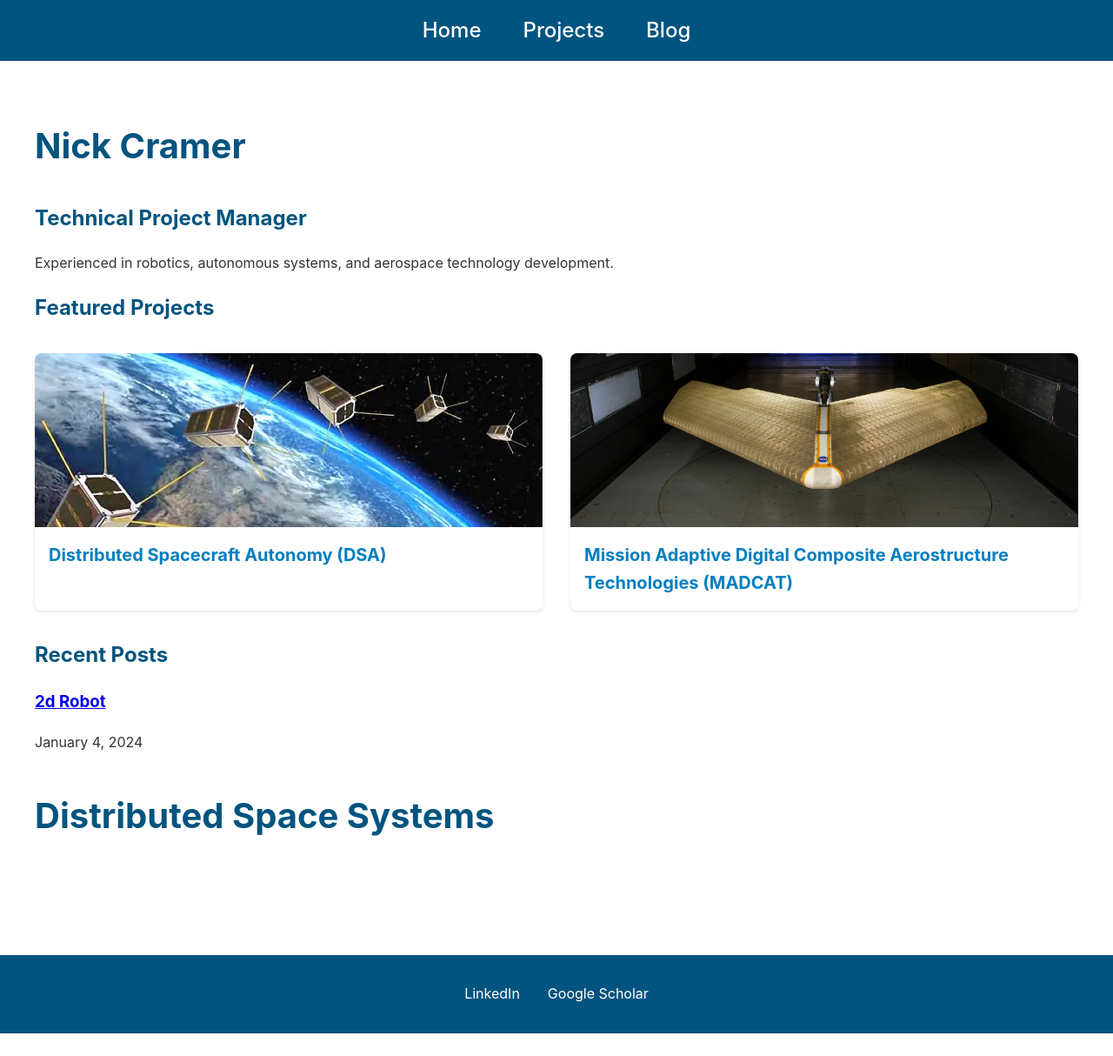
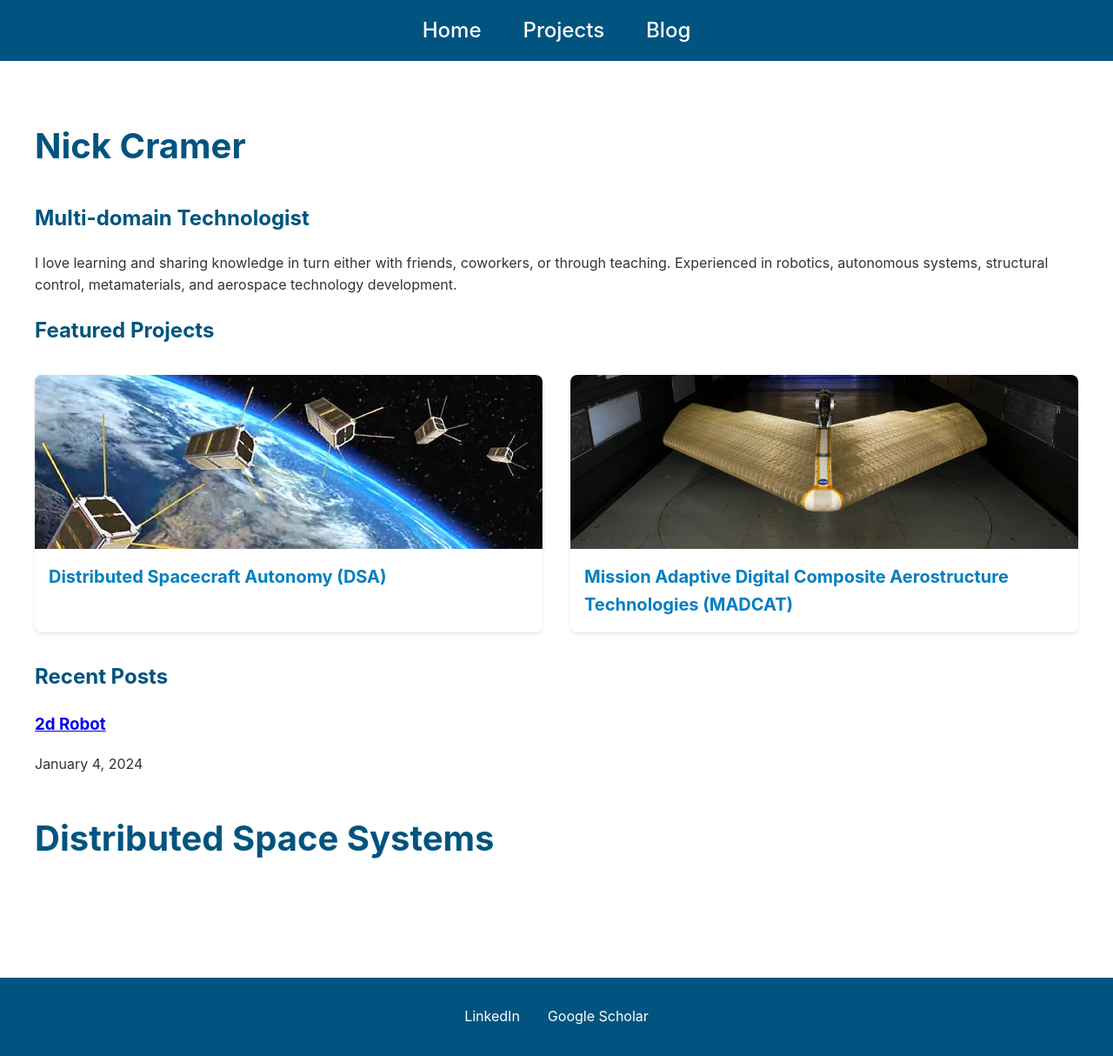
Before and after one commit to cram9030/cram9030.github.io, a Jekyll site: the page built from index.html, in a window 1280 px wide. Shown: the whole page at 87% size. Built offline with Jekyll 4.4.1, drawn with Linux system fonts in a browser that asks for light colours; before the commit the page ends 1188 px from its top, so only the background shows below that.

Commit message:
feat: updated home page description

```diff
--- a/index.html
+++ b/index.html
@@ -6,8 +6,8 @@ layout: default
     <div class="profile">
         <div class="profile-content">
             <h1>Nick Cramer</h1>
-            <h2>Technical Project Manager</h2>
-            <p>Experienced in robotics, autonomous systems, and aerospace technology development.</p>
+            <h2>Multi-domain Technologist</h2>
+            <p>I love learning and sharing knowledge in turn either with friends, coworkers, or through teaching. Experienced in robotics, autonomous systems, structural control, metamaterials, and aerospace technology development.</p>
         </div>
     </div>
 </section>
```
